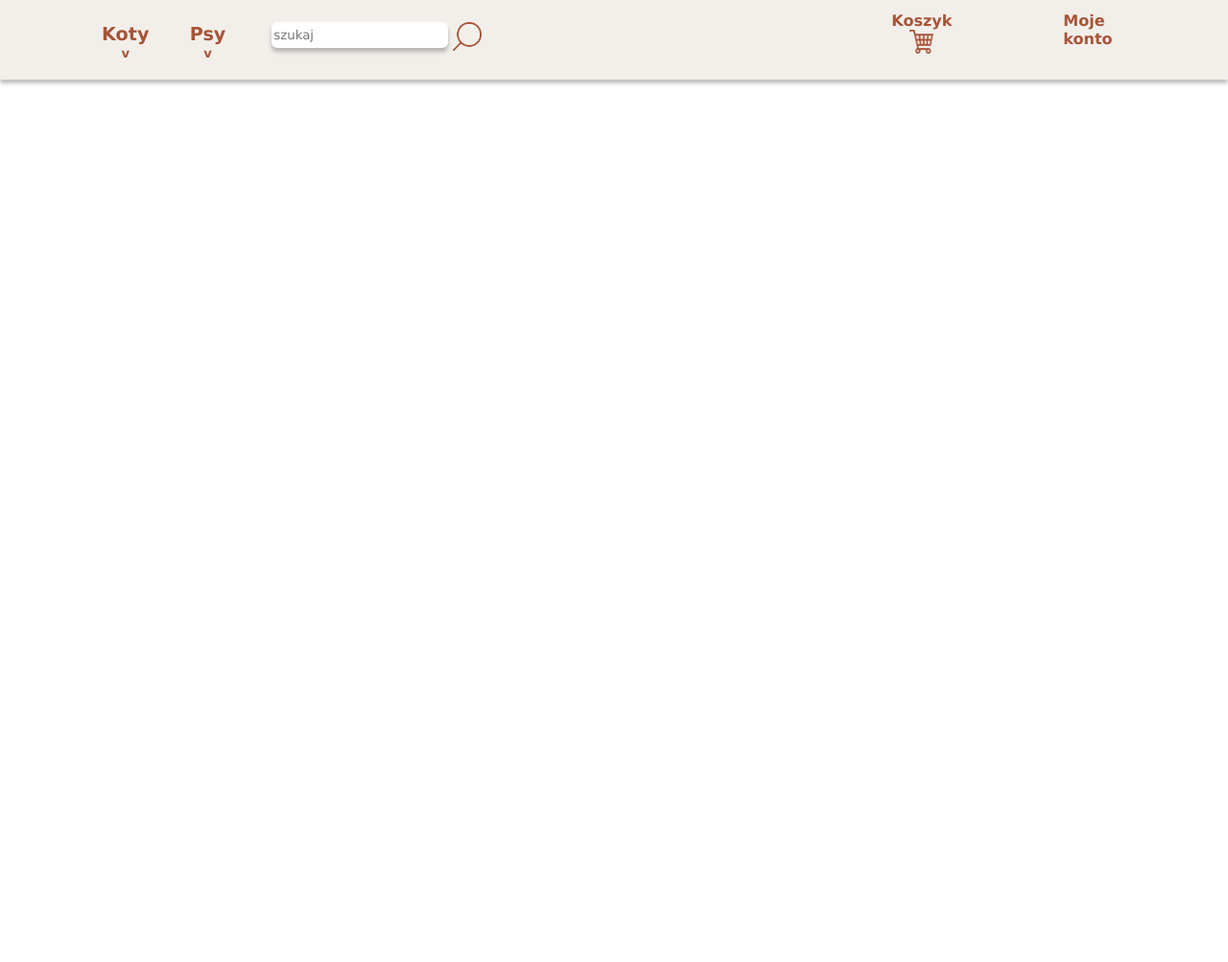
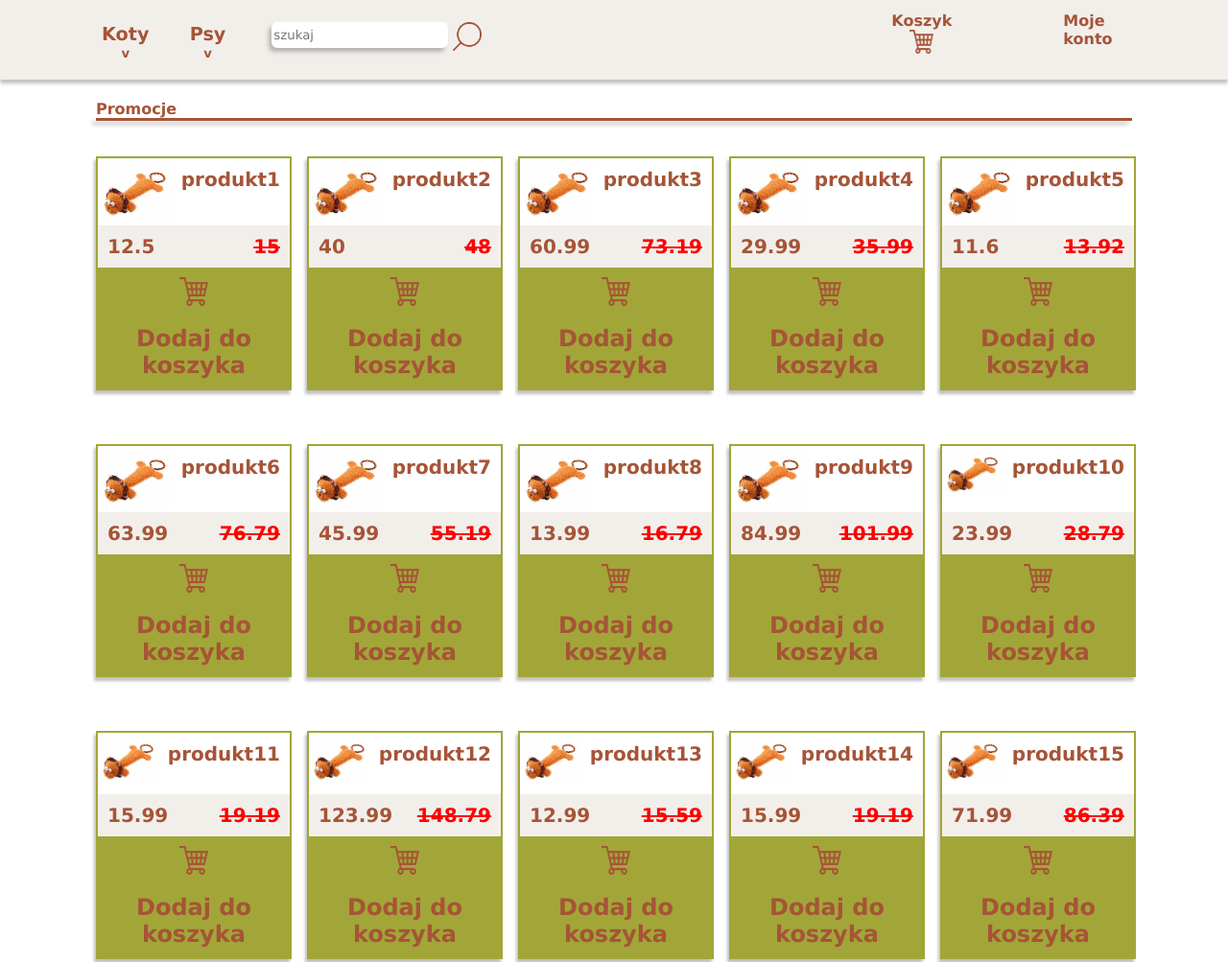
Before and after one commit to pkolczynski/catz_dogz, a React app: page / in a window 1280 px wide. Shown: the part 357-1360 px from the top of the page at 96% size. Before the commit the page ends 800 px from the top, so only its background shows below. Built offline with nearby package versions, Linux system fonts and the light colour scheme.

Commit message:
finished home page mockup

```diff
--- a/src/Style.scss
+++ b/src/Style.scss
@@ -1,6 +1,11 @@
 
 
 *{font-family: Verdana, Geneva, Tahoma, sans-serif;}
+
+$font-main:#A65437;
+$dark-green:#4F5902;
+$light-green:#A2A638;
+$light-creme:#F2EFEB;
 
 body {
     margin: 0 auto;
@@ -12,10 +17,49 @@ body {
     grid-template-columns: 80px repeat(12, 1fr) 80px;
     column-gap: 20px;
 }
-.content {
-    @include grid-layout();
+.content-n-nav {
+
 }
 
 .col-max {
     grid-column: 1/15;
 }
+
+.content{
+    width: 100%;
+    min-height:1000px;
+    @include grid-layout();
+    justify-items: left;
+    grid-template-rows: 80px 1fr 100px;
+    .prom-header{
+        grid-column: 2/14;
+        width: 100%;
+        grid-row: 1;
+        h4{
+            color:$font-main;
+            margin-bottom:0 ;
+        }
+        div{
+            margin-top: 0;
+            background-color: $font-main;
+            width:100%;
+            height: 3px;
+            box-shadow: -4px 4px 4px rgba(0, 0, 0, 0.25);
+        }
+
+    }
+}
+
+footer{
+    width: 100%;
+    height: 100px;
+    grid-row: 3;
+    @include grid-layout();
+    justify-items: left;
+    grid-template-rows: auto;
+    background-color: #B8BABF;
+    box-shadow: inset 0px 4px 4px rgba(0, 0, 0, 0.25);
+    color: white;
+    padding: 10px;
+
+}
--- a/src/components/App.js
+++ b/src/components/App.js
@@ -1,16 +1,28 @@
 import '../Style.scss';
 import Banner from './banner/Banner.js'
-import Image from'./image/Image.js'
+
 import Navbar from './navbar/Navbar.js'
-import DropDownButton from './dropDownButton/DropDownButton.js'
+import ProductCardWrapper from './productCardWrapper/ProductCardWrapper';
 
 
 function App() {
   return (
     <div className="App">
-      <Banner/>
-      <div className="content">
-      <Navbar/></div>
+      <Banner />
+      <div className="content-n-nav">
+        <Navbar />
+        <div className="content">
+          <div className="prom-header">
+            <h4>Promocje</h4>
+            <div></div>
+          </div>
+          <ProductCardWrapper/>
+        </div>
+
+
+
+      </div>
+      <footer><h5>made by: przemyslaw kolczynski</h5></footer>
 
     </div>
   );
--- a/src/components/dropDownButton/DropDownButton.scss
+++ b/src/components/dropDownButton/DropDownButton.scss
@@ -5,7 +5,7 @@
     h5{
         text-align: center;
         margin-top: 0px;
-        color: #A65437;
+        color: $font-main;
     }
 }
 
@@ -14,7 +14,7 @@ button{
     text-transform: capitalize;
     font-weight: bold;
     font-size: 1.2em;
-    color: #A65437;
+    color: $font-main;
     border: 0;
 }
 
--- a/src/components/image/Image.scss
+++ b/src/components/image/Image.scss
@@ -0,0 +1,6 @@
+@import "../../Style.scss";
+img{
+    width: 30px;
+    height: 30px;
+    vertical-align: bottom;
+}
--- a/src/components/navbar/Navbar.scss
+++ b/src/components/navbar/Navbar.scss
@@ -13,7 +13,7 @@ nav{
 
     grid-template-rows: repeat(5,20px);
     *{
-        color: #A65437;
+        color: $font-main;
     }
 }
 
--- /dev/null
+++ b/src/components/productCard/ProductCard.js
@@ -0,0 +1,24 @@
+import './ProductCard.scss';
+import itemIcon from '../../resources/item.jpg';
+import cartIcon from '../../resources/cart.png';
+
+const ProductCard = (props) => {
+
+    return (
+        <div className="card">
+            <img src={itemIcon} alt="zdjecie" className="item-img" />
+            <h4>{props.product.name}</h4>
+            <div className="card-footer">
+
+                <h4>{props.product.cena}    </h4>
+                <h4 className="prom-price">{Math.round((props.product.cena * 1.2)* 100) / 100}    </h4>
+                <div className="add-button" onClick={()=>alert("dodano "+props.product.name+" do koszyka!")}><img src={cartIcon} alt="koszyk" className="cart-icon" />
+                    <h4>Dodaj do koszyka</h4></div>
+            </div>
+
+
+        </div>
+    )
+}
+
+export default ProductCard;
--- /dev/null
+++ b/src/components/productCard/ProductCard.scss
@@ -0,0 +1,56 @@
+@import "../../Style.scss";
+
+.card {
+    height: 100%;
+    width: 100%;
+    grid-column: span 3;
+    border: 2px solid $light-green;
+    display: grid;
+    grid-template-columns: repeat(6, 1fr);
+    grid-template-rows: repeat(auto-fit, minmax(60px, 1fr));
+    box-shadow: (-2px 4px 3px rgba(0, 0, 0, 0.25));
+    color: $font-main;
+    .item-img {
+        max-width:500%;
+        height: auto;
+    }
+    h4 {
+        font-size: 1.25em;
+        grid-column: 6;
+        margin: 10px;
+    }
+
+}
+.card:hover{
+    border: 2px solid $dark-green;
+}
+.card-footer {
+    width: 100%;
+    height: 100%;
+    background-color: $light-creme;
+    grid-row: 8;
+    grid-column: 1 / span 6;
+    .prom-price{
+        float: right;
+        color: red;
+        text-decoration: line-through;
+    }
+
+    .add-button {
+        background-color: $light-green;
+        text-align: center;
+        font-size: 1.2em;
+    }
+
+    .cart-icon {
+        width: 30px;
+        height: 30px;
+        vertical-align: bottom;
+        display: inline-block;
+        margin: 10px;
+    }
+    h4 {
+        display: inline-block;
+        margin: 10px;
+    }
+}
--- /dev/null
+++ b/src/components/productCardWrapper/ProductCardWrapper.js
@@ -0,0 +1,32 @@
+import './ProductCardWrapper.scss';
+import ProductCard from '../productCard/ProductCard';
+
+const ProductCardWrapper = () => {
+    const productData = [
+        {name: "produkt1", cena: 12.50},
+        {name: "produkt2", cena: 40.00},
+        {name: "produkt3", cena: 60.99},
+        {name: "produkt4", cena: 29.99},
+        {name: "produkt5", cena: 11.6},
+        {name: "produkt6", cena: 63.99},
+        {name: "produkt7", cena: 45.99},
+        {name: "produkt8", cena: 13.99},
+        {name: "produkt9", cena: 84.99},
+        {name: "produkt10", cena: 23.99},
+        {name: "produkt11", cena: 15.99},
+        {name: "produkt12", cena: 123.99},
+        {name: "produkt13", cena: 12.99},
+        {name: "produkt14", cena: 15.99},
+        {name: "produkt15", cena: 71.99}
+    ];
+
+    return (
+        <div className="card-wrapper">
+            {productData.map(product =>(
+                <ProductCard product = {product}/>
+    )) }
+        </div>
+    )
+}
+
+export default ProductCardWrapper;
--- /dev/null
+++ b/src/components/productCardWrapper/ProductCardWrapper.scss
@@ -0,0 +1,12 @@
+@import '../../Style.scss';
+
+.card-wrapper{
+    width: 100%;
+    height: 100%;
+    grid-column: 2/14;
+    display: grid;
+    grid-template-columns: repeat(15, 1fr);
+    grid-row: 2;
+    row-gap: 60px;
+    column-gap: 20px;
+}
--- a/src/components/searchbar/Searchbar.scss
+++ b/src/components/searchbar/Searchbar.scss
@@ -18,7 +18,7 @@
         width: 180px;
         height: 25px;
         margin-right: 5px;
-        box-shadow: 0px 4px 4px rgba(0, 0, 0, 0.25);
+        box-shadow: -3px 4px 4px rgba(0, 0, 0, 0.25);
         border-radius: 6px;
         border:none
     }
```
Also changed, not shown: src/resources/item.jpg (added), 1 other file.
